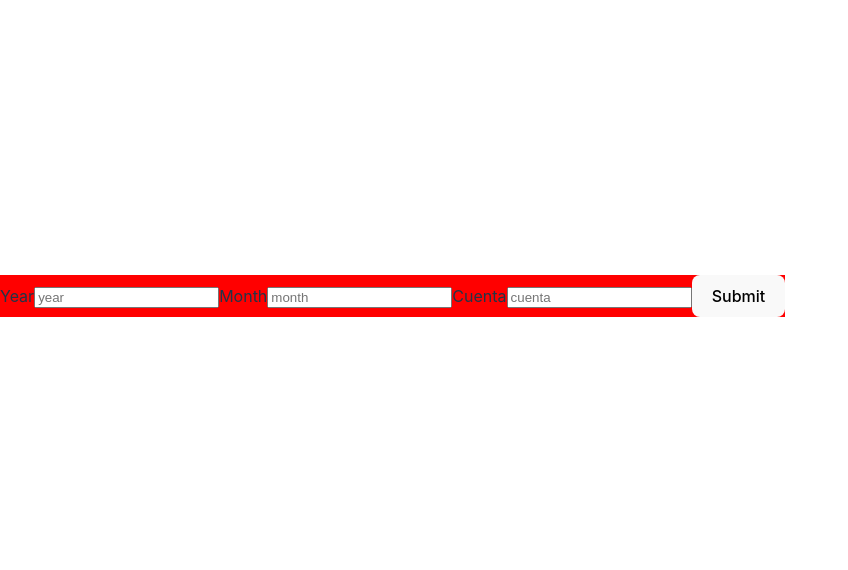
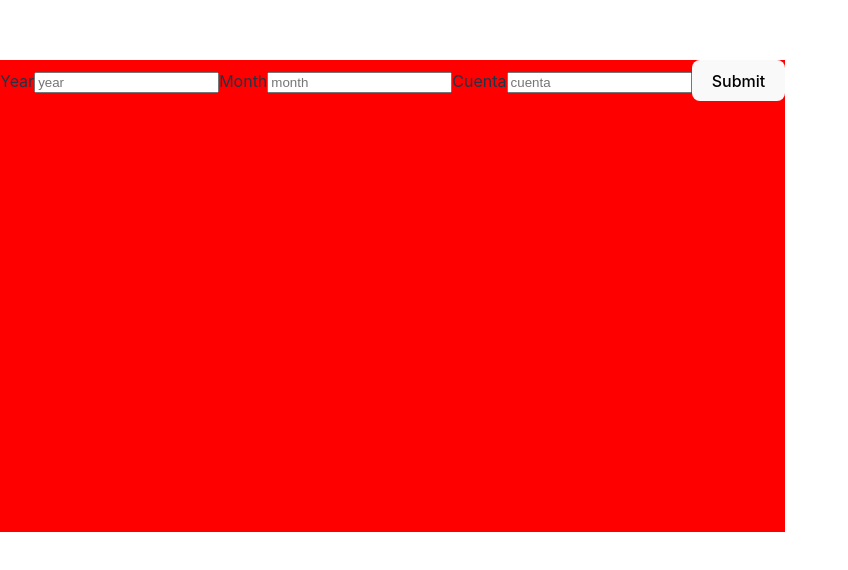
Before and after one commit to Iralak07/insurance-market-statistics, a React (Vite) app in the folder front/vite-project/: page / in a window 1280 px wide. Shown: the part 104-674 px from the top of the page, without its empty margins (0-848 px from the left). Built offline with nearby package versions, Linux system fonts and the light colour scheme.

Commit message:
Update dependencies and add SomeChart component to Index.jsx

```diff
--- a/front/vite-project/package.json
+++ b/front/vite-project/package.json
@@ -10,11 +10,13 @@
     "preview": "vite preview"
   },
   "dependencies": {
+    "apexcharts": "^3.48.0",
     "axios": "^1.6.8",
     "formik": "^2.4.5",
     "localforage": "^1.10.0",
     "match-sorter": "^6.3.4",
     "react": "^18.2.0",
+    "react-apexcharts": "^1.4.1",
     "react-dom": "^18.2.0",
     "react-router-dom": "^6.22.3",
     "sort-by": "^1.2.0"
--- /dev/null
+++ b/front/vite-project/src/components/SomeChart/SomeChart.jsx
@@ -0,0 +1,43 @@
+import React, { useEffect, useState } from 'react';
+import ReactApexChart from 'react-apexcharts';
+
+const SomeChart = ({ chartData }) => {
+    const [graphicData, setGraphicData] = useState(chartData)
+
+    useEffect(() => {
+        setGraphicData(chartData)
+    }, [chartData])
+
+    const chartOptions = {
+        series: [{
+            data: graphicData[1]
+        }],
+        chart: {
+            type: 'bar',
+            height: 400,
+        },
+        plotOptions: {
+            bar: {
+                borderRadius: 4,
+                horizontal: true,
+            }
+        },
+        dataLabels: {
+            enabled: false
+        },
+        xaxis: {
+            categories: graphicData[0],
+        }
+    };
+
+    return (
+        <div>
+            <div id="chart">
+                <ReactApexChart options={chartOptions} series={graphicData[1]} type="bar" height={400} />
+            </div>
+            <div id="hrml-dist"></div>
+        </div>
+    );
+}
+
+export default SomeChart;
--- a/front/vite-project/src/pages/IndexPage/Index.jsx
+++ b/front/vite-project/src/pages/IndexPage/Index.jsx
@@ -1,18 +1,22 @@
 import React, { useState } from 'react';
 import { Formik, Field, Form } from 'formik';
 import axios from "axios";
+import SomeChart from '../../components/SomeChart/SomeChart';
 
 const Index = () => {
-    const [chartData, setChartData] = useState([])
-    const [names, setNames] = useState([])
-    const [monto, setMonto] = useState([])
-    const handleSubmit= (values) => {
-        const year=values.year
-        const month=values.month
-        const cuenta=values.cuenta
-        const response=axios.get(`http://localhost:8000/all_field_values/${year}/${month}/${cuenta}`)
-        setChartData(response.data)
-        console.log(response);
+    const [chartData, setChartData] = useState([]);
+    const [names, setNames] = useState([]);
+    const [monto, setMonto] = useState([]);
+    const handleSubmit = async (values) => {
+        const year=values.year;
+        const month=values.month;
+        const cuenta=values.cuenta;
+        const response= await axios.get(`http://localhost:8000/all_field_values/${year}/${month}/${cuenta}`);
+        setChartData(response.data);
+        setNames(response.data[0]);
+        setMonto(response.data[1]);
+        console.log(response.data[0], response.data[1]);
+        console.log(response.data);
     }
     return (
         <div style={{background: "red"}}>
@@ -33,6 +37,8 @@ const Index = () => {
                     <button type="submit">Submit</button>
                 </Form>
             </Formik>
+            <p>{chartData}</p>
+            <SomeChart chartData={chartData} />
         </div>
     );
 }
```
Also changed, not shown: 1 other file (tests, documents, lock files or other folders).
